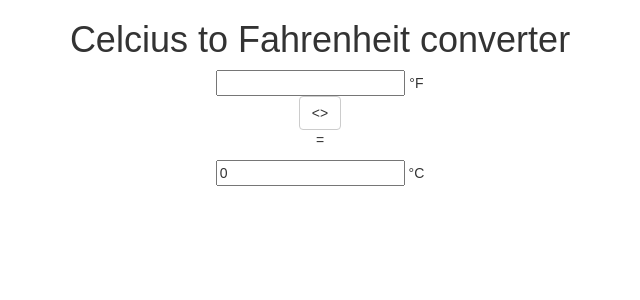
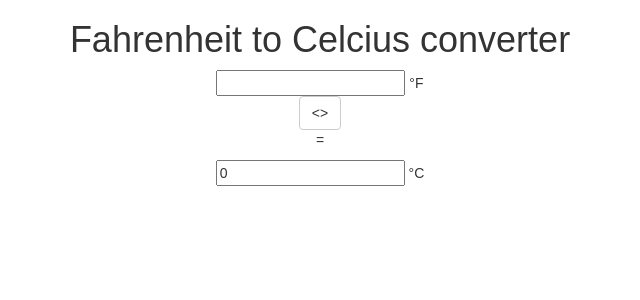
Before and after one commit to puolimatkankrouvi/Fahrenheit-converter-React, a React (Create React App) app: page /fahrenheit-to-celcius in a window 1280 px wide. Shown: the top 300 px of the page, without its empty margins (320-960 px from the left). Built offline with nearby package versions, Linux system fonts and the light colour scheme.

Commit message:
Title changed

```diff
--- a/src/FtoC.js
+++ b/src/FtoC.js
@@ -26,7 +26,7 @@ class FtoC extends Component{
   render() {
     return (
         <div>
-          <h1>Celcius to Fahrenheit converter</h1>
+          <h1>Fahrenheit to Celcius converter</h1>
           <form id="conversion">
             <input className="Fahrenheit" onChange={this.convertFahrToCelcius} /> °F
             <div>
```
